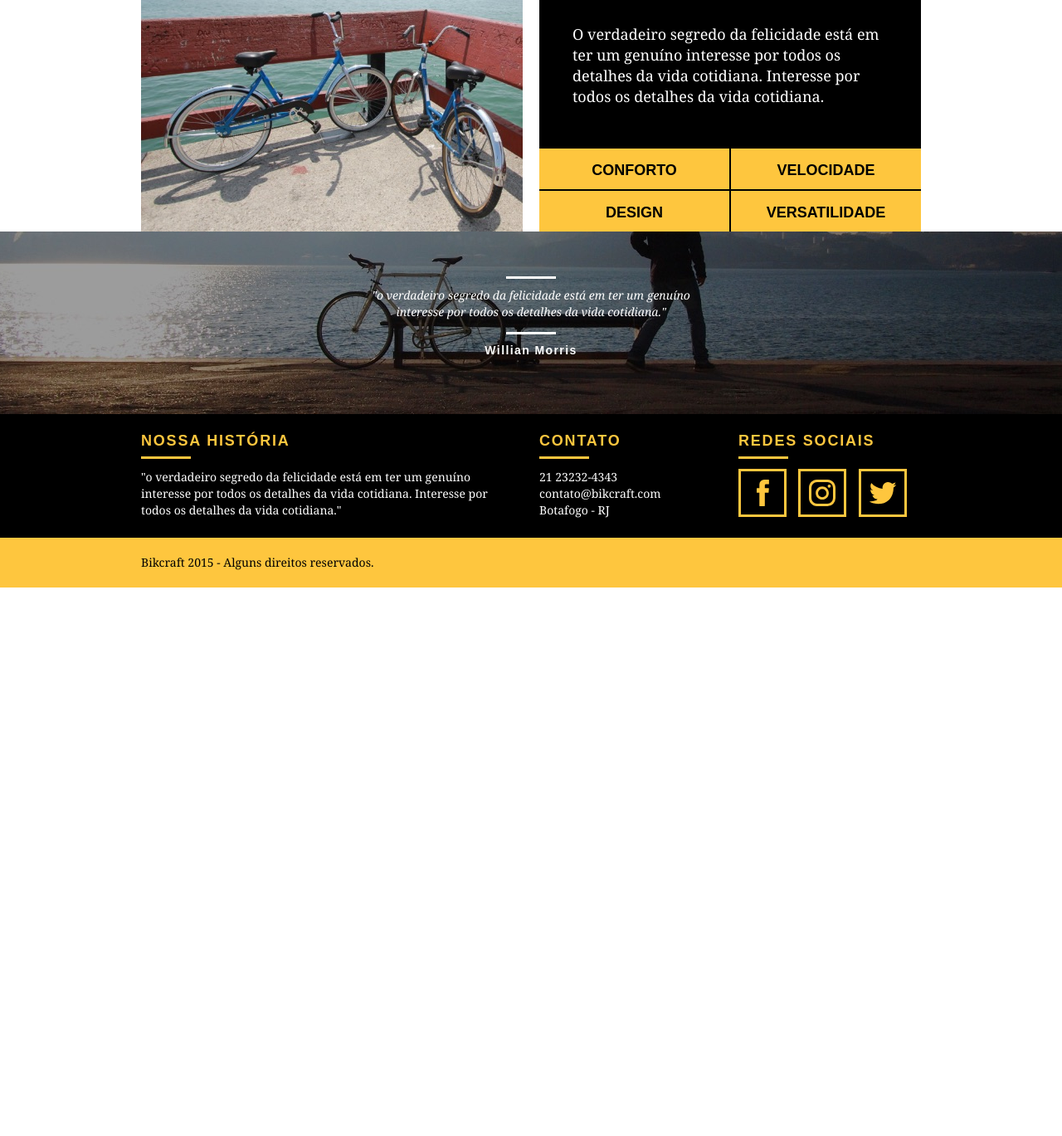
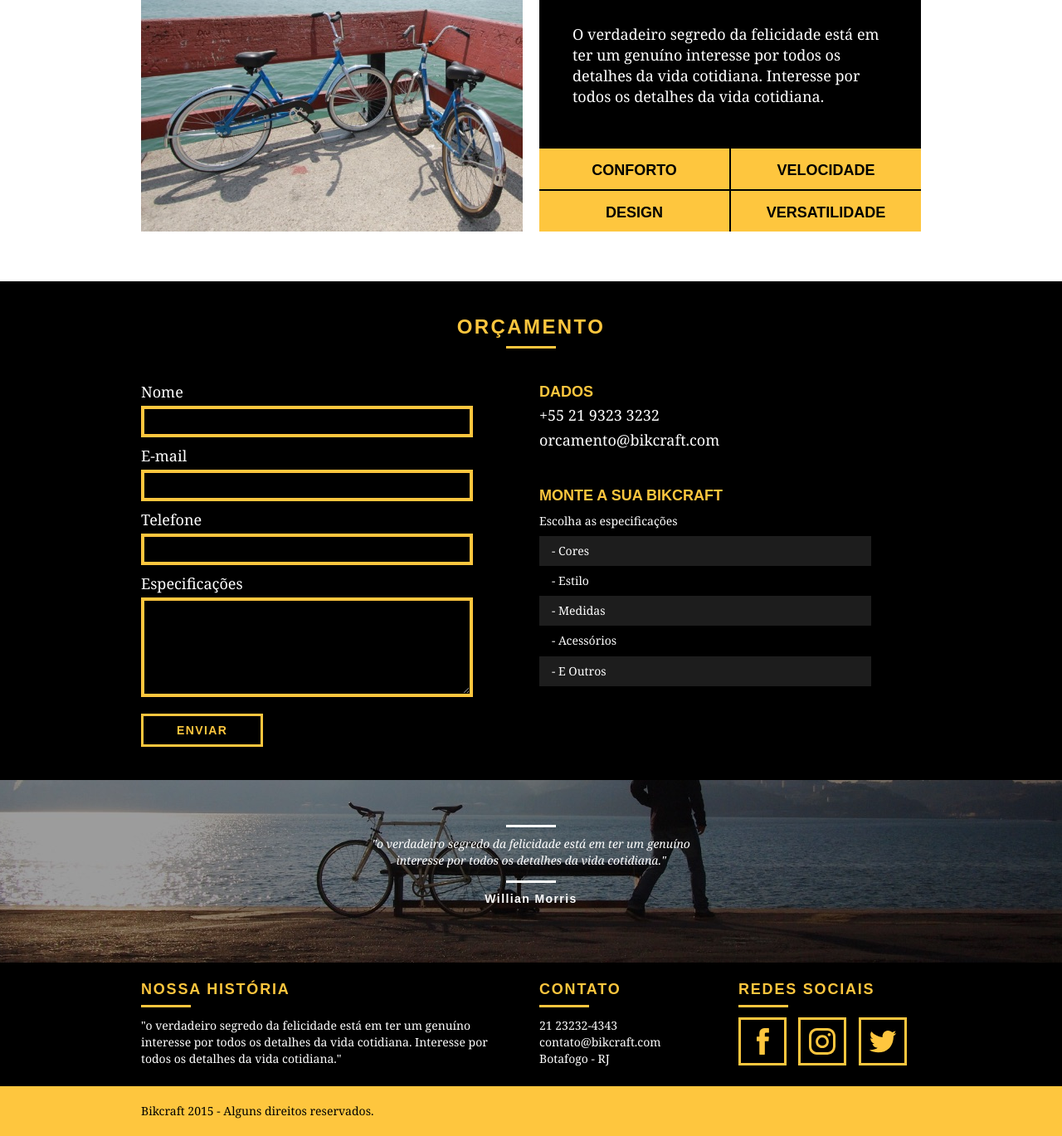
Before and after one commit to WebertiBarbosa/bikcraft, a PHP site: page /produtos.html in a window 1280 px wide. Shown: the part 1891-3260 px from the top of the page at 83% size. Before the commit the page ends 2599 px from the top, so only its background shows below. Run offline with PHP 8.4, Linux system fonts and the light colour scheme.

Commit message:
finalizando a página produtos

```diff
--- a/web/css/produtos.css
+++ b/web/css/produtos.css
@@ -70,3 +70,105 @@
 .produto_info ul li:nth-child(even) {
 	margin-left: 2px;
 }
+
+/* Orçamento */
+
+.orcamento {
+	background: #000;
+	width: 100%;
+	margin-top: 60px;
+	padding: 40px 0;
+}
+
+.orcamento h2 {
+	color: #fec63e;
+}
+
+.orcamento h2::after {
+	background: #fec63e;
+}
+
+.form {
+	padding-right: 60px;
+}
+
+.form label {
+	display: block;
+	color: #fff;
+	font-family: Georgia, 'Times New Roman', serif;
+	font-size: 18px;
+	line-height: 25px;
+	margin-bottom: 4px;
+}
+
+.form input {
+	display: block;
+	width: 100%;
+	border: 4px solid #fec63e;
+	background: none;
+	color: #fff;
+	padding: 7px 10px;
+	margin-bottom: 10px;
+	outline: none;
+	font-size: 14px;
+	font-family: Georgia, 'Times New Roman', serif;
+}
+
+.form textarea {
+	display: block;
+	width: 100%;
+	height: 120px;
+	border: 4px solid #fec63e;
+	background: none;
+	color: #fff;
+	padding: 7px 10px;
+	margin-bottom: 20px;
+	outline: none;
+	font-size: 14px;
+	font-family: Georgia, 'Times New Roman', serif;
+}
+
+.form button {
+	padding: 16px 40px;
+	background: none;
+}
+
+.orcamento_dados {
+	color: #fff;
+}
+
+.orcamento_dados h3 {
+	font-size: 18px;
+	line-height: 25px;
+	text-transform: uppercase;
+	color: #fec63e;
+	font-weight: bold;
+}
+
+.orcamento_dados span {
+	display: block;
+	font-size: 18px;
+	line-height: 30px;
+	font-family: Georgia, 'Times New Roman', serif;
+}
+.dados_email {
+	margin-bottom: 40px;
+}
+
+.orcamento_dados ul {
+	padding-right: 60px;
+}
+
+.orcamento_dados ul li {
+	font-family: Georgia, 'Times New Roman', serif;
+	font-size: 14px;
+	padding: 10px 15px;
+}
+
+.orcamento_dados ul li:nth-child(odd) {
+	background: #1d1d1d;
+}
+
+.orcamento_dados p {
+	margin: 8px 0;
+}
--- a/web/produtos.html
+++ b/web/produtos.html
@@ -101,7 +101,43 @@
 				<li>Versatilidade</li>
 			</ul>
 		</div>
+	</section>
 
+	<section class="orcamento">
+		<div class="container">
+			<h2 class="subtitulo">Orçamento</h2>
+			<form id="form_orcamento" class="form grid-8">
+
+				<label for="nome">Nome</label>
+				<input type="text" id="nome">
+
+				<label for="email">E-mail</label>
+				<input type="text" id="email">
+
+				<label for="telefone">Telefone</label>
+				<input type="text" id="telefone">
+
+				<label for="espec">Especificações</label>
+				<textarea id="espec"></textarea>
+
+				<button type="submit" class="btn">Enviar</button>
+			</form>
+
+			<div class="orcamento_dados grid-8">
+				<h3>Dados</h3>
+				<span>+55 21 9323 3232</span>
+				<span class="dados_email">orcamento@bikcraft.com</span>
+				<h3>Monte a sua Bikcraft</h3>
+				<p>Escolha as especificações</p>
+				<ul>
+					<li>- Cores</li>
+					<li>- Estilo</li>
+					<li>- Medidas</li>
+					<li>- Acessórios</li>
+					<li>- E Outros</li>
+				</ul>
+			</div>
+		</div>
 	</section>
 
 
```
